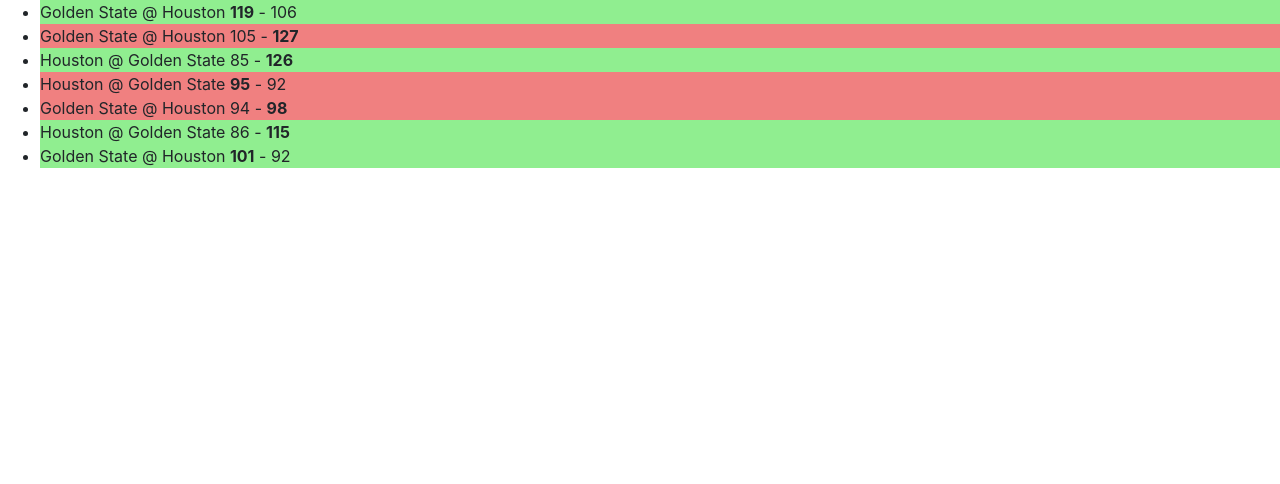
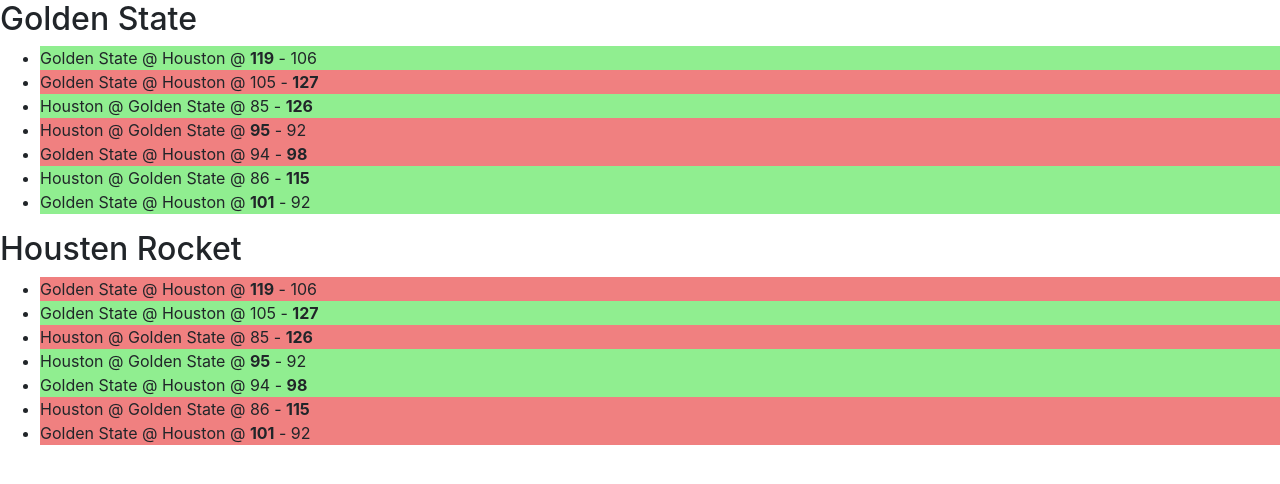
Before and after one commit to poran200/Java_Script_Basic, a plain HTML site: page nba.html in a window 1280 px wide. Drawn offline with nearby package versions, Linux system fonts and the light colour scheme.

Commit message:
NBA Score demo

```diff
--- a/js/nbaScore/nba.js
+++ b/js/nbaScore/nba.js
@@ -85,28 +85,39 @@ const warriorsGames = [
     },
   },
 ];
-const makeChart =(games)=>{
+const makeChart =(games,targetTeam)=>{
   const ulPrent = document.createElement("ul");
   for (let game of games) {
-    const { homeTeam, awayTeam } = game;
-    const {team:hTeam, points:hPoints}= homeTeam;
-    const {team:aTeam, points:aPoints}= awayTeam;
     const newLi = document.createElement("li");
-    const teamName = `${aTeam} @ ${hTeam}`;
-    let scoreLine;
-    if(aPoints > hPoints){
-      scoreLine = `<b>${aPoints}</b> - ${hPoints}`;
-    }else{
-      scoreLine = `${aPoints} - <b>${hPoints}</b>`;
-    }
-    newLi.innerHTML = `${teamName} ${scoreLine}`;
-    const woriers = hTeam === 'Golden State' ? homeTeam : awayTeam;
-    newLi.classList.add(woriers.isWinner ? 'win':'loss');
+    newLi.innerHTML = getScoreline(game);
+    newLi.classList.add(isWinner(game,targetTeam) ? 'win':'loss');
     // console.log(awayTeam.team,homeTeam.team);
     ulPrent.appendChild(newLi);
   }
   return ulPrent;
 };
 
-const chart1 = makeChart(warriorsGames)
-document.body.prepend(chart1);
+const isWinner = ({homeTeam,awayTeam},targetTeam)=>{
+    const target = homeTeam.team === targetTeam ? homeTeam : awayTeam;
+    return target.isWinner;
+};
+
+const getScoreline = ({homeTeam, awayTeam})=>{
+  const {team:hTeam, points:hPoints}= homeTeam;
+  const {team:aTeam, points:aPoints}= awayTeam;
+  const teamName = `${aTeam} @ ${hTeam}`;
+  let scoreLine;
+  if(aPoints > hPoints){
+    scoreLine = `<b>${aPoints}</b> - ${hPoints}`;
+  }else{
+    scoreLine = `${aPoints} - <b>${hPoints}</b>`;
+  }
+  return `${teamName} @ ${scoreLine}`;
+};
+
+const gsSection = document.getElementById('gs');
+const hrSection = document.getElementById('hr');
+const chart1 = makeChart(warriorsGames,'Golden State')
+gsSection.appendChild(chart1);
+const chart2 = makeChart(warriorsGames,'Houston')
+hrSection.appendChild(chart2);
--- a/nba.html
+++ b/nba.html
@@ -11,7 +11,12 @@
     <link rel="stylesheet" href="js/nbaScore/nba.css">
   </head>
   <body>
-
+      <section id="gs">
+        <h2>Golden State</h2>
+      </section>
+      <section id="hr">
+        <h2>Housten Rocket</h2>
+      </section>
     <script src="js\nbaScore\nba.js"></script>
     <!-- Optional JavaScript -->
     <!-- jQuery first, then Popper.js, then Bootstrap JS -->
```
